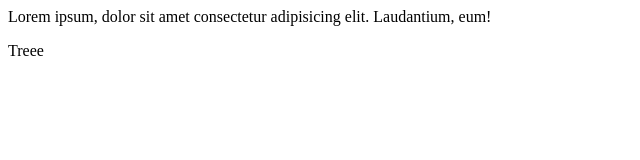
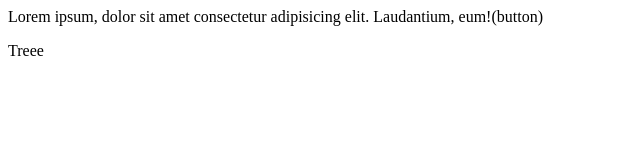
Before and after one commit to ruchika123yadav/nextRepo, a plain HTML site: page index.html in a window 1280 px wide. Shown: the full height of the page, 0-640 px from the left. Drawn offline with Linux system fonts and the light colour scheme.

```diff
--- a/index.html
+++ b/index.html
@@ -1,2 +1,2 @@
-<p>Lorem ipsum, dolor sit amet consectetur adipisicing elit. Laudantium, eum!</p>
+<p>Lorem ipsum, dolor sit amet consectetur adipisicing elit. Laudantium, eum!(button)</p>
 <span>Treee</span>
```
